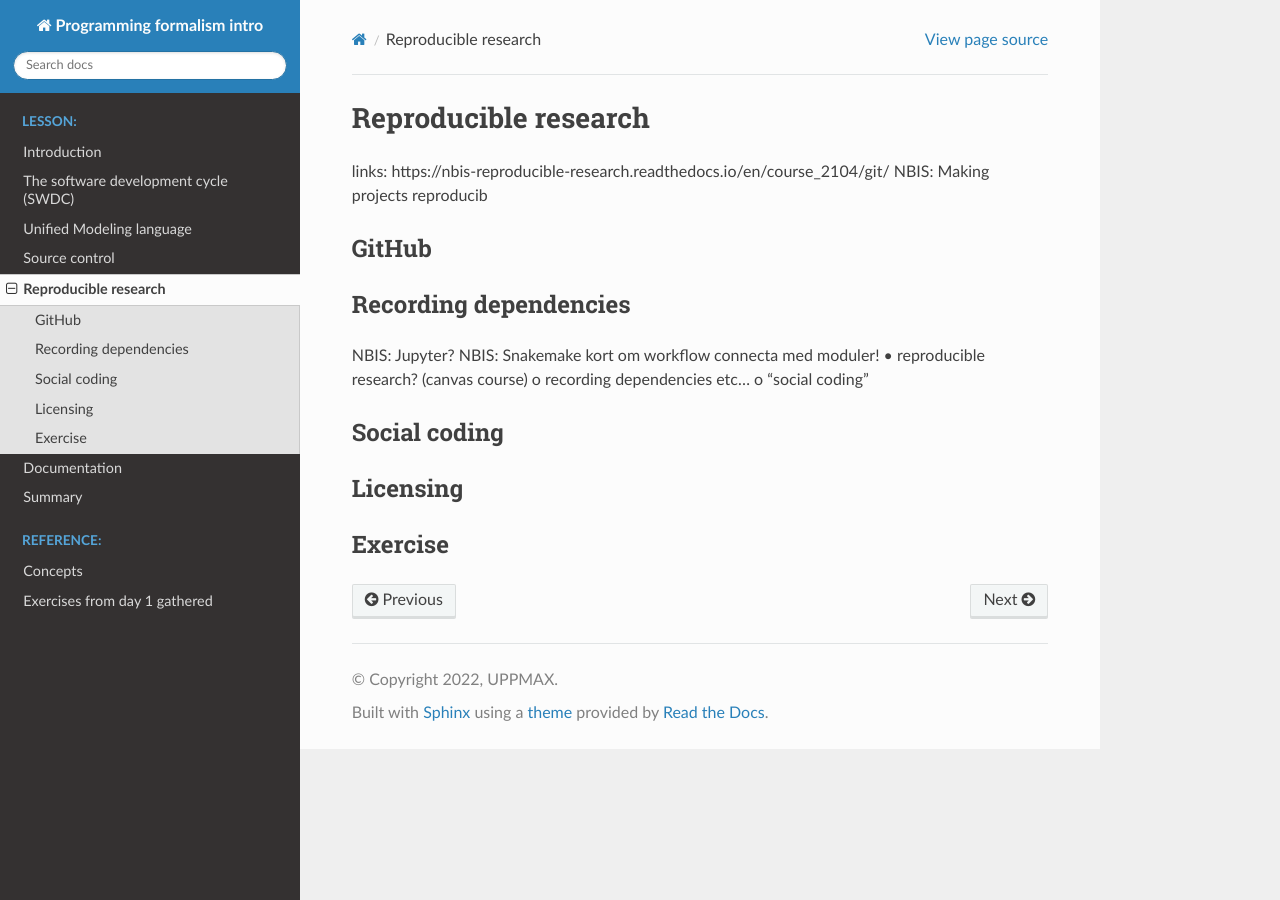
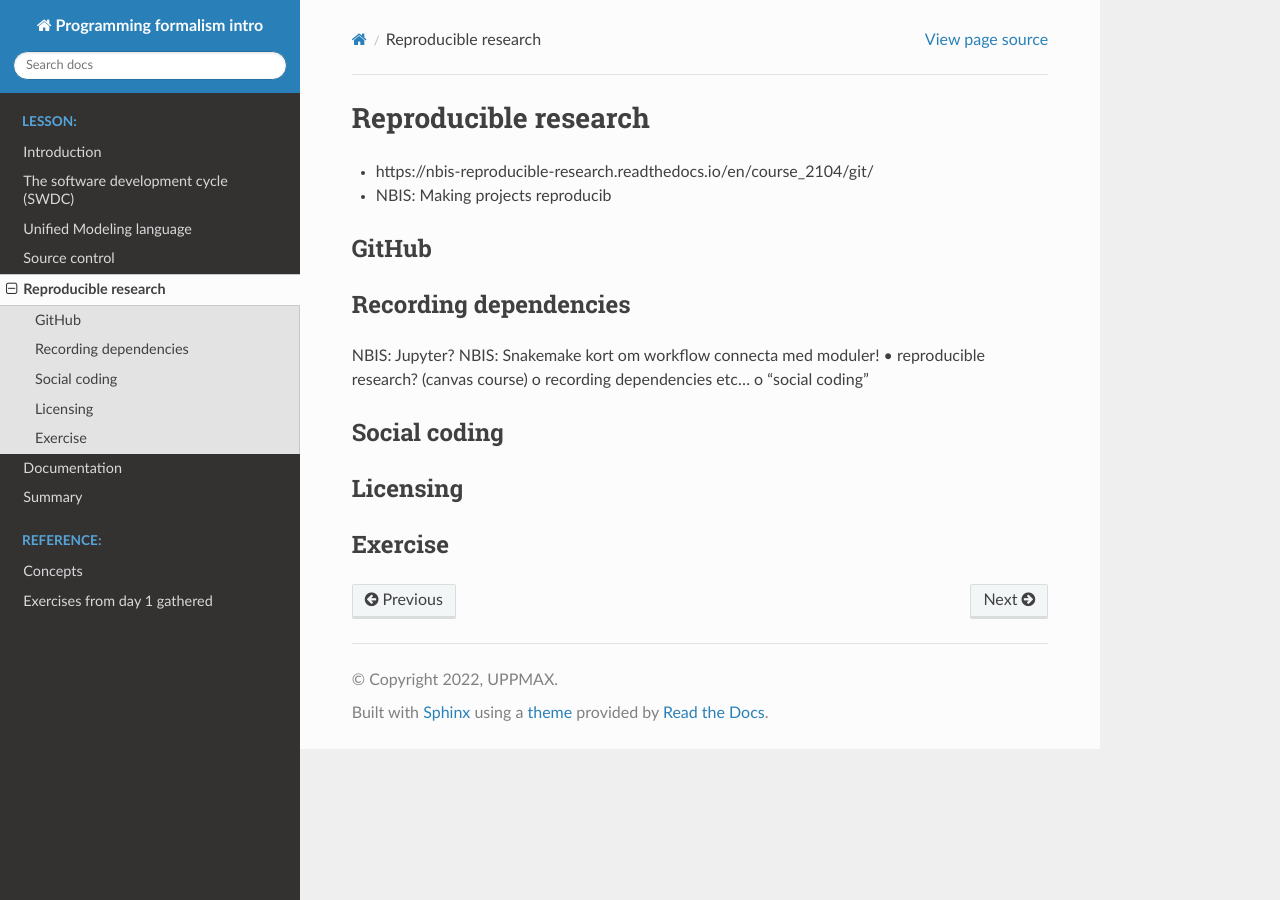
Before and after one commit to UPPMAX/programming_formalisms_intro, a Sphinx documentation site: the page built from doc/reproducible.md, in a window 1280 px wide. Built offline with Sphinx 7.4.7 and the Read the Docs theme 2.0.0, drawn with Linux system fonts in a browser that asks for light colours; some of the changed lines change nothing that is shown.

Commit message:
Update reproducible.md

```diff
--- a/doc/reproducible.md
+++ b/doc/reproducible.md
@@ -1,7 +1,7 @@
 # Reproducible research
 
-links: https://nbis-reproducible-research.readthedocs.io/en/course_2104/git/
-NBIS: Making projects reproducib
+- https://nbis-reproducible-research.readthedocs.io/en/course_2104/git/
+- NBIS: Making projects reproducib
 
 ## GitHub
 
```
